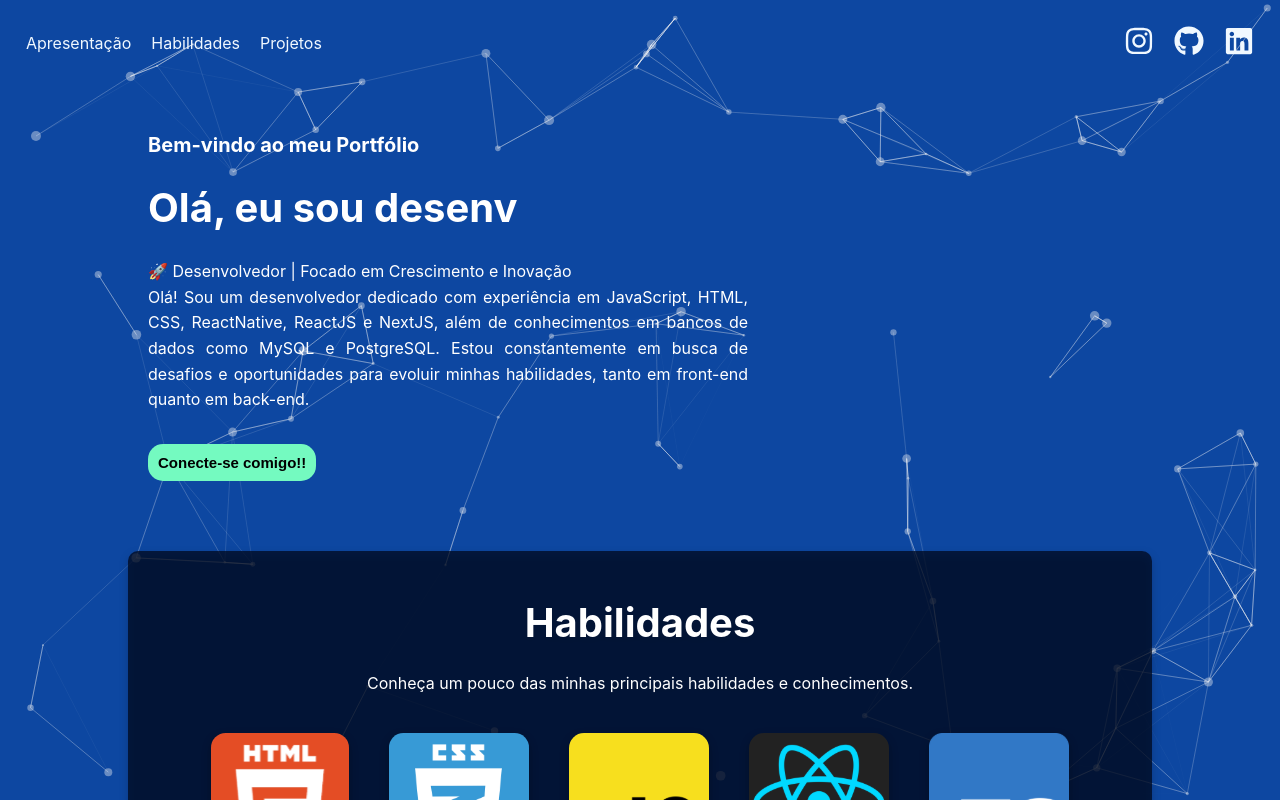
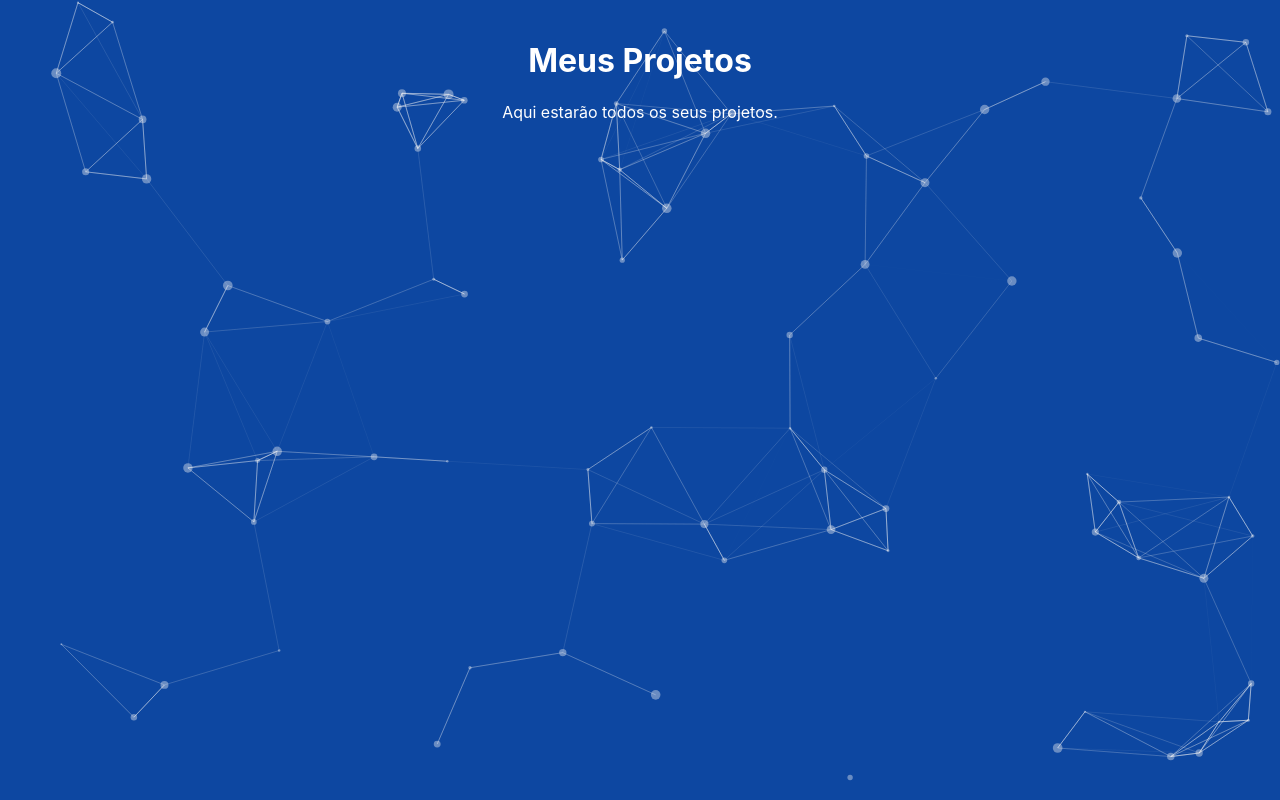
Before and after one commit to RiegL/PortifolioL, a React (Create React App) app: page /projetos in a window 1280 px wide. Shown: the top 800 px of the page. Built offline with nearby package versions, Linux system fonts and the light colour scheme.

Commit message:
feat: create routes - path /projetos

```diff
--- a/package.json
+++ b/package.json
@@ -15,6 +15,7 @@
     "react-bootstrap": "^2.10.2",
     "react-dom": "^18.2.0",
     "react-icons": "^5.0.1",
+    "react-router-dom": "^7.1.5",
     "react-scripts": "5.0.1",
     "react-slick": "^0.30.2",
     "slick-carousel": "^1.8.1",
--- a/src/App.js
+++ b/src/App.js
@@ -1,4 +1,5 @@
 import React, { useEffect, useState, useMemo } from 'react';
+import { BrowserRouter as Router, Routes, Route } from 'react-router-dom';
 import Particles, { initParticlesEngine } from '@tsparticles/react';
 import { loadSlim } from '@tsparticles/slim';
 import './App.css';
@@ -7,6 +8,7 @@ import Presentation from './components/section/Presentation';
 import Skills from './components/section/Skills';
 import Projects from './components/section/Projects';
 import Footer from './components/section/Footer';
+import Projetos from './pages/Projetos';
 
 function App() {
   const [init, setInit] = useState(false);
@@ -19,11 +21,8 @@ function App() {
     });
   }, []);
 
-
   const options = useMemo(() => ({
-    background: {
-      color: { value: "#0d47a1" },
-    },
+    background: { color: { value: "#0d47a1" } },
     fpsLimit: 120,
     interactivity: {
       events: {
@@ -37,19 +36,8 @@ function App() {
     },
     particles: {
       color: { value: "#f5f5f5" },
-      links: {
-        color: "#f5f5f5",
-        distance:150,
-        enable: true,
-        opacity: 0.5,
-        width: 1,
-      },
-      move: {
-        direction: "none",
-        enable: true,
-        outModes: { default: "bounce" },
-        speed: 3,
-      },
+      links: { color: "#f5f5f5", distance: 150, enable: true, opacity: 0.5, width: 1 },
+      move: { direction: "none", enable: true, outModes: { default: "bounce" }, speed: 3 },
       number: { value: 80 },
       opacity: { value: 0.4 },
       shape: { type: "circle" },
@@ -59,14 +47,23 @@ function App() {
   }), []);
 
   return (
+    <Router>
       <div className="App">
-      {init && <Particles id="tsparticles" options={options}   />}
+        {init && <Particles id="tsparticles" options={options} />}
+        <Routes>
+          <Route path="/" element={
+            <>
               <Navbar />
               <Presentation />
               <Skills />
               <Projects />
               <Footer />
+            </>
+          } />
+          <Route path="/projetos" element={<Projetos />} />
+        </Routes>
       </div>
+    </Router>
   );
 }
 
--- /dev/null
+++ b/src/pages/Projetos.js
@@ -0,0 +1,12 @@
+import React from 'react';
+
+function Projetos() {
+  return (
+    <div style={{ padding: "20px", color: "white" }}>
+      <h1>Meus Projetos</h1>
+      <p>Aqui estarão todos os seus projetos.</p>
+    </div>
+  );
+}
+
+export default Projetos;
```
Also changed, not shown: 2 other files (tests, documents, lock files or other folders). Lines whose indentation alone changed are shown as unchanged.
